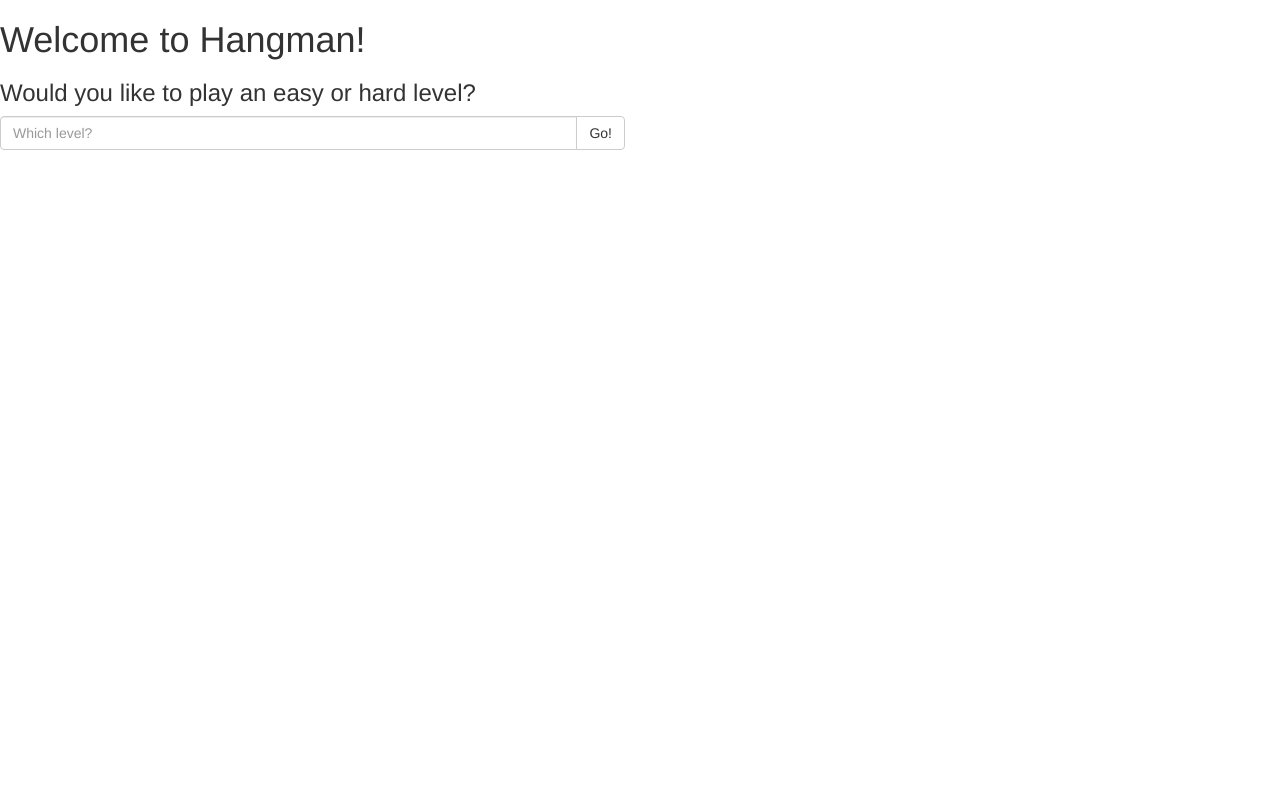
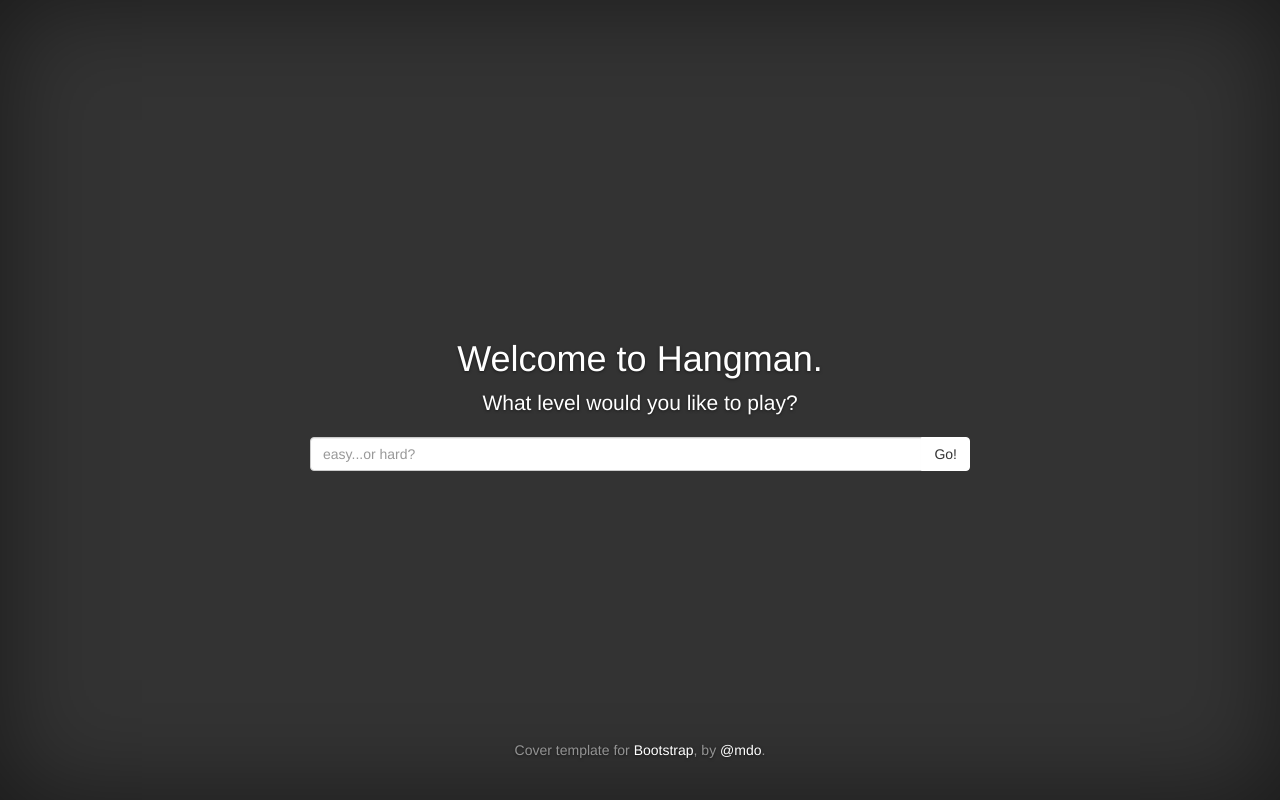
Before and after one commit to AshleyLTW/hangman, a Flask app: page / in a window 1280 px wide. Run offline with Flask 2, Linux system fonts and the light colour scheme; some libraries are stand-ins or nearby versions.

Commit message:
sophisticated theme for index

```diff
--- a/app.py
+++ b/app.py
@@ -59,6 +59,9 @@ def hard():
 		level = "hard"
 		return render_template("guessing.html")
 
+@app.route('/test')
+def test():
+	return render_template("test.html")
 
 if __name__ == "__main__":
 	app.run()
--- /dev/null
+++ b/static/cover.css
@@ -0,0 +1,163 @@
+/*
+ * Globals
+ */
+
+/* Links */
+a,
+a:focus,
+a:hover {
+  color: #fff;
+}
+
+/* Custom default button */
+.btn-default,
+.btn-default:hover,
+.btn-default:focus {
+  color: #333;
+  text-shadow: none; /* Prevent inheritance from `body` */
+  background-color: #fff;
+  border: 1px solid #fff;
+}
+
+
+/*
+ * Base structure
+ */
+
+html,
+body {
+  height: 100%;
+  background-color: #333;
+}
+body {
+  color: #fff;
+  text-align: center;
+  text-shadow: 0 1px 3px rgba(0,0,0,.5);
+}
+
+/* Extra markup and styles for table-esque vertical and horizontal centering */
+.site-wrapper {
+  display: table;
+  width: 100%;
+  height: 100%; /* For at least Firefox */
+  min-height: 100%;
+  -webkit-box-shadow: inset 0 0 100px rgba(0,0,0,.5);
+          box-shadow: inset 0 0 100px rgba(0,0,0,.5);
+}
+.site-wrapper-inner {
+  display: table-cell;
+  vertical-align: top;
+}
+.cover-container {
+  margin-right: auto;
+  margin-left: auto;
+}
+
+/* Padding for spacing */
+.inner {
+  padding: 30px;
+}
+
+
+/*
+ * Header
+ */
+.masthead-brand {
+  margin-top: 10px;
+  margin-bottom: 10px;
+}
+
+.masthead-nav > li {
+  display: inline-block;
+}
+.masthead-nav > li + li {
+  margin-left: 20px;
+}
+.masthead-nav > li > a {
+  padding-right: 0;
+  padding-left: 0;
+  font-size: 16px;
+  font-weight: bold;
+  color: #fff; /* IE8 proofing */
+  color: rgba(255,255,255,.75);
+  border-bottom: 2px solid transparent;
+}
+.masthead-nav > li > a:hover,
+.masthead-nav > li > a:focus {
+  background-color: transparent;
+  border-bottom-color: #a9a9a9;
+  border-bottom-color: rgba(255,255,255,.25);
+}
+.masthead-nav > .active > a,
+.masthead-nav > .active > a:hover,
+.masthead-nav > .active > a:focus {
+  color: #fff;
+  border-bottom-color: #fff;
+}
+
+@media (min-width: 768px) {
+  .masthead-brand {
+    float: left;
+  }
+  .masthead-nav {
+    float: right;
+  }
+}
+
+
+/*
+ * Cover
+ */
+
+.cover {
+  padding: 0 20px;
+}
+.cover .btn-lg {
+  padding: 10px 20px;
+  font-weight: bold;
+}
+
+
+/*
+ * Footer
+ */
+
+.mastfoot {
+  color: #999; /* IE8 proofing */
+  color: rgba(255,255,255,.5);
+}
+
+
+/*
+ * Affix and center
+ */
+
+@media (min-width: 768px) {
+  /* Pull out the header and footer */
+  .masthead {
+    position: fixed;
+    top: 0;
+  }
+  .mastfoot {
+    position: fixed;
+    bottom: 0;
+  }
+  /* Start the vertical centering */
+  .site-wrapper-inner {
+    vertical-align: middle;
+  }
+  /* Handle the widths */
+  .masthead,
+  .mastfoot,
+  .cover-container {
+    width: 100%; /* Must be percentage or pixels for horizontal alignment */
+  }
+}
+
+@media (min-width: 992px) {
+  .masthead,
+  .mastfoot,
+  .cover-container {
+    width: 700px;
+  }
+}
--- a/templates/index.html
+++ b/templates/index.html
@@ -1,32 +1,87 @@
-{% extends "header.html" %}
+<!DOCTYPE html>
+<html lang="en">
+  <head>
+    <meta charset="utf-8">
+    <meta http-equiv="X-UA-Compatible" content="IE=edge">
+    <meta name="viewport" content="width=device-width, initial-scale=1">
+    <!-- The above 3 meta tags *must* come first in the head; any other head content must come *after* these tags -->
+    <meta name="description" content="A hello world hangman">
+    <meta name="author" content="Ashley">
+    <link rel="icon" href="../../favicon.ico">
 
-{% block head %}
-<head>
     <title>Hangman</title>
+
+    <!-- Bootstrap core CSS -->
+    <link href="/static/bootstrap.min.css" rel="stylesheet">
+
+    <!-- Custom styles for this template -->
+    <link href="/static/cover.css" rel="stylesheet">
+
+    <!-- Just for debugging purposes. Don't actually copy these 2 lines! -->
+    <!--[if lt IE 9]><script src="../../assets/js/ie8-responsive-file-warning.js"></script><![endif]-->
+    <script src="../../assets/js/ie-emulation-modes-warning.js"></script>
+
+    <!-- HTML5 shim and Respond.js for IE8 support of HTML5 elements and media queries -->
+    <!--[if lt IE 9]>
+      <script src="https://oss.maxcdn.com/html5shiv/3.7.3/html5shiv.min.js"></script>
+      <script src="https://oss.maxcdn.com/respond/1.4.2/respond.min.js"></script>
+    <![endif]-->
   </head>
-{% endblock %}
 
-{% block body %}
   <body>
 
-	<h1>Welcome to Hangman!</h1>
-	<h3>Would you like to play an easy or hard level?</h3>
+    <div class="site-wrapper">
 
-	<div class="row">
-		<div class="col-lg-6">
+      <div class="site-wrapper-inner">
+
+        <div class="cover-container">
+          <div class="masthead clearfix">
+            <div class="inner">
+              <h3 class="masthead-brand"></h3>
+              <nav>
+                <ul class="nav masthead-nav">
+                  <li class="active"><a href="#"></a></li>
+                  <li><a href="#"></a></li>
+                  <li><a href="#"></a></li>
+                </ul>
+              </nav>
+            </div>
+          </div>
+
+          <div class="inner cover">
+            <h1 class="cover-heading">Welcome to Hangman.</h1>
+            <p class="lead">What level would you like to play?</p>
+            <p class="lead">
              	<form action="/" method="POST">
               	    <div class="input-group">
-	    		<input type="text" name="level" class="form-control" placeholder="Which level?">
+              	    	<input type="text" name="level" class="form-control" placeholder="easy...or hard?">
               	    	<span class="input-group-btn">
               	        	<button class="btn btn-default" type="button">Go!</button>
               	      	</span>
               	    </div><!-- /input-group -->
             	</form>
-	  	</div><!-- /.col-lg-6 -->
-	</div><!-- /.row -->
+            </p>
+          </div>
 
+          <div class="mastfoot">
+            <div class="inner">
+              <p>Cover template for <a href="http://getbootstrap.com">Bootstrap</a>, by <a href="https://twitter.com/mdo">@mdo</a>.</p>
+            </div>
+          </div>
 
+        </div>
 
-	{{ error }}
+      </div>
+
+    </div>
+
+    <!-- Bootstrap core JavaScript
+    ================================================== -->
+    <!-- Placed at the end of the document so the pages load faster -->
+    <script src="https://ajax.googleapis.com/ajax/libs/jquery/1.12.4/jquery.min.js"></script>
+    <script>window.jQuery || document.write('<script src="../../assets/js/vendor/jquery.min.js"><\/script>')</script>
+    <script src="../../dist/js/bootstrap.min.js"></script>
+    <!-- IE10 viewport hack for Surface/desktop Windows 8 bug -->
+    <script src="../../assets/js/ie10-viewport-bug-workaround.js"></script>
   </body>
-{% endblock %}
+</html>
```
Also changed, not shown: templates/test.html (+85 -8 lines). Lines whose indentation alone changed are shown as unchanged.
